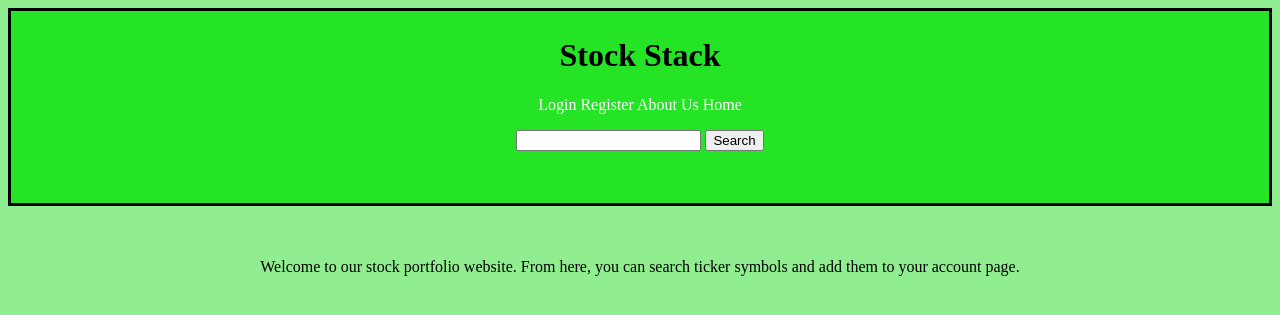
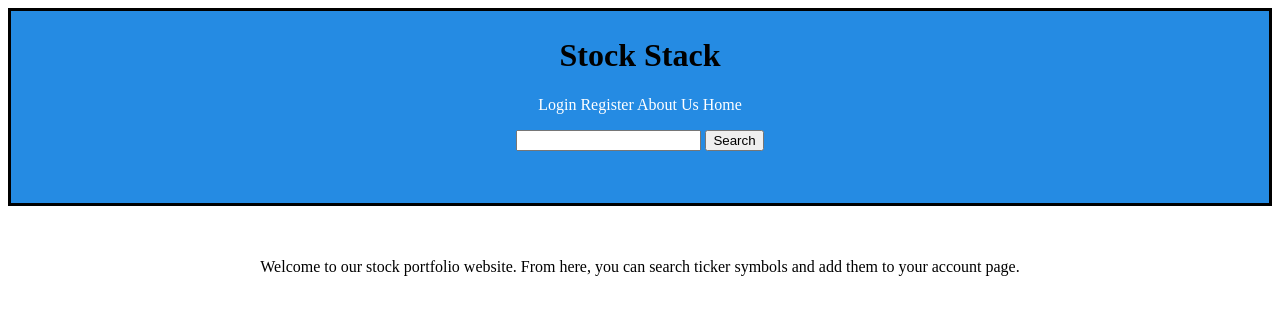
Before and after one commit to noah710/StockStack, a Flask app: page / in a window 1280 px wide. Shown: the top 315 px of the page. Run offline with Flask 2, Linux system fonts and the light colour scheme.

Commit message:
Update style.css

```diff
--- a/src/static/style.css
+++ b/src/static/style.css
@@ -1,7 +1,7 @@
-html{background-color: lightgreen}
+html{background-color: white}
 h1{ text-align: center}
 body{ text-align: center }
-.toolbar{ background-color:#25e325;  border: 3px solid black; padding-top: 5px;}
+.toolbar{ background-color:#258be3;  border: 3px solid black; padding-top: 5px;}
 a{text-decoration:none; color:white; padding-right: 10}
 label{color: white}
 .chart{border: solid}
```
